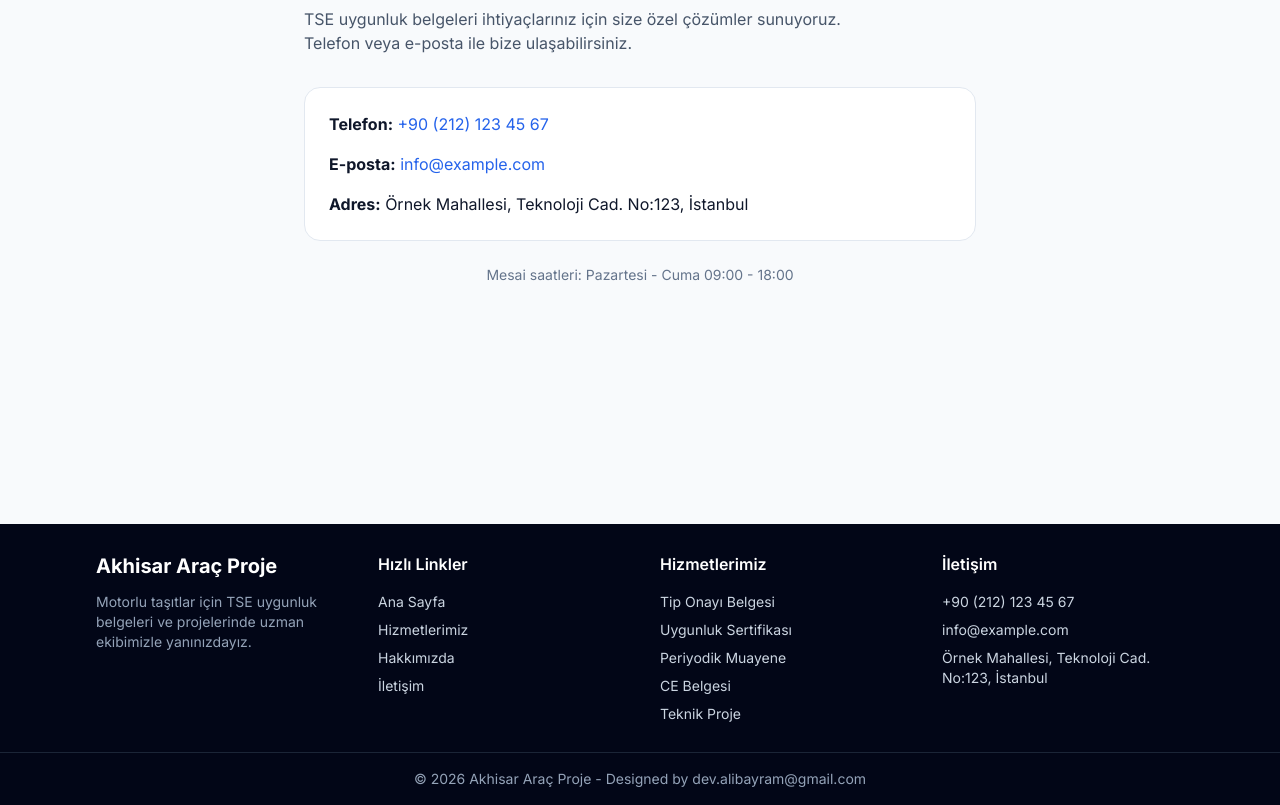
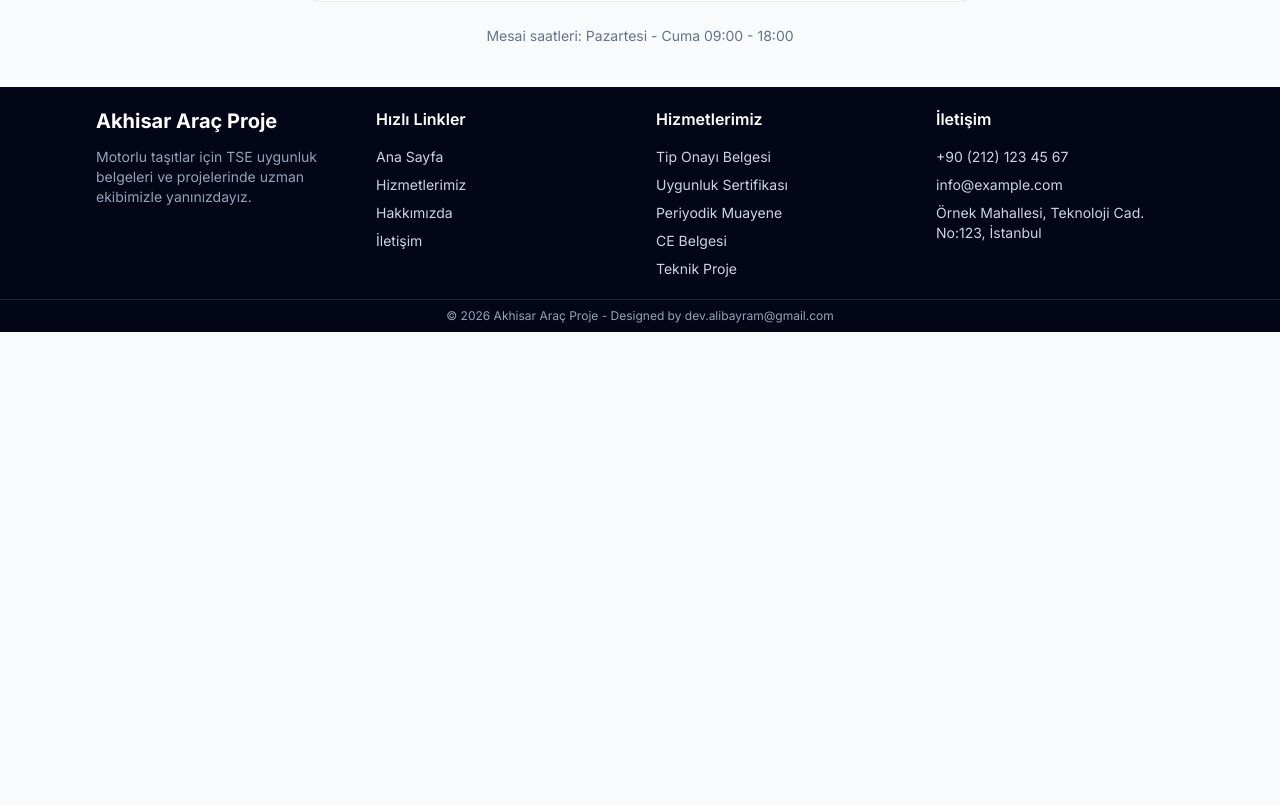
Before and after one commit to dev-alibayram/akhisar-arac-proje, a Next.js app: page /en in a window 1280 px wide. Shown: the part 4737-5542 px from the top of the page. After the commit the page ends 5069 px from the top, so only its background shows below. Built offline with nearby package versions, Linux system fonts and the light colour scheme.

Commit message:
fix(ui): fit contact and footer in one viewport
Tune contact-section height and spacing so navbar jump to Iletisim shows contact content, dark footer, and legal line within the same screen.

```diff
--- a/src/app/[locale]/page.tsx
+++ b/src/app/[locale]/page.tsx
@@ -226,8 +226,8 @@ export default function LandingPage() {
         </div>
       </section>
 
-      <section id="iletisim" className="flex flex-col">
-        <div className="mx-auto flex min-h-[calc(100svh+96px)] w-full max-w-6xl items-center px-4 pb-12 pt-20 sm:px-6 lg:px-8">
+      <section id="iletisim" className="flex min-h-[calc(100svh-96px)] flex-col justify-between">
+        <div className="mx-auto flex w-full max-w-6xl items-center px-4 pb-6 pt-8 sm:px-6 lg:px-8">
           <article className="mx-auto w-full max-w-2xl">
             <span className="rounded-full bg-blue-100 px-3 py-1 text-xs font-semibold text-blue-700">
               İletişim
@@ -260,7 +260,7 @@ export default function LandingPage() {
         </div>
 
         <div className="bg-slate-950 text-slate-300">
-          <div className="mx-auto grid max-w-6xl gap-10 px-4 py-7 sm:grid-cols-2 sm:px-6 lg:grid-cols-4 lg:px-8">
+          <div className="mx-auto grid max-w-6xl gap-8 px-4 py-5 sm:grid-cols-2 sm:px-6 lg:grid-cols-4 lg:px-8">
             <div>
               <h3 className="text-xl font-bold text-white">Akhisar Araç Proje</h3>
               <p className="mt-3 text-sm text-slate-400">
@@ -303,7 +303,7 @@ export default function LandingPage() {
               </ul>
             </div>
           </div>
-          <div className="border-t border-slate-800/90 px-4 py-4 text-center text-xs text-slate-400 sm:text-sm">
+          <div className="border-t border-slate-800/90 px-4 py-2 text-center text-[11px] text-slate-400 sm:text-xs">
             © 2026 Akhisar Araç Proje - Designed by dev.alibayram@gmail.com
           </div>
         </div>
```
